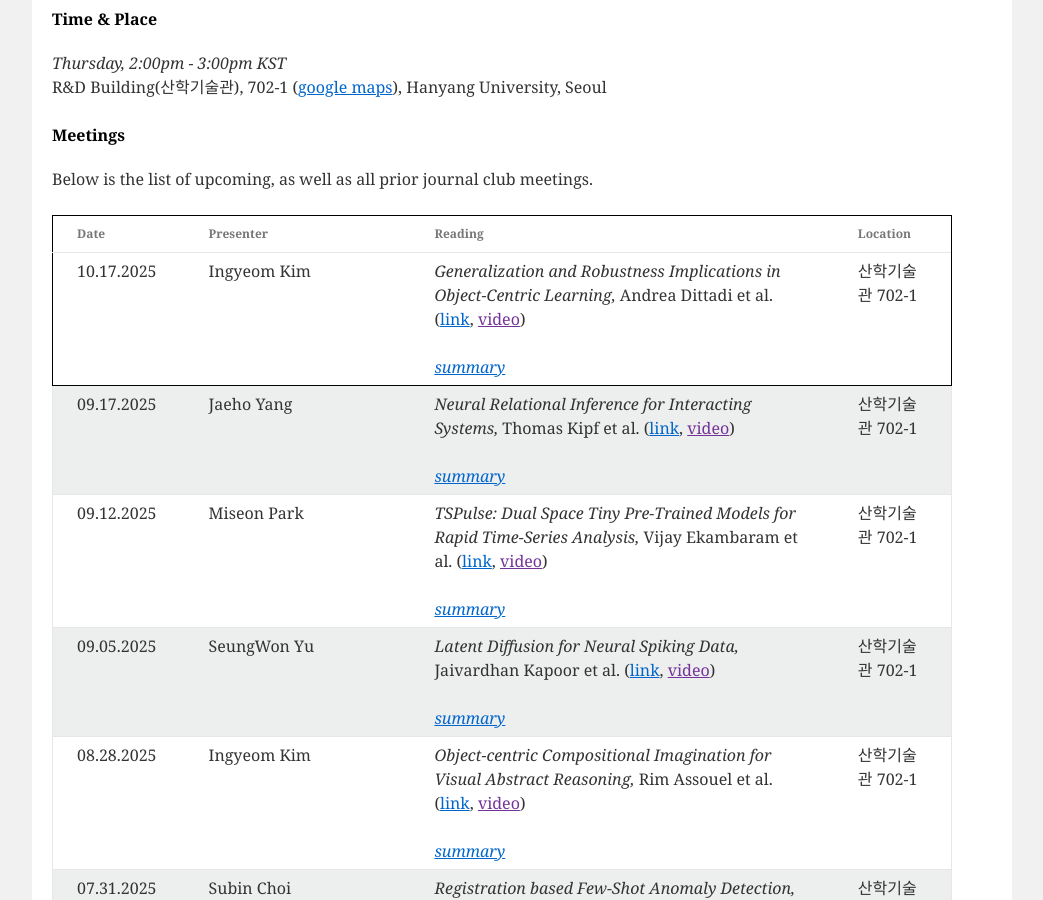
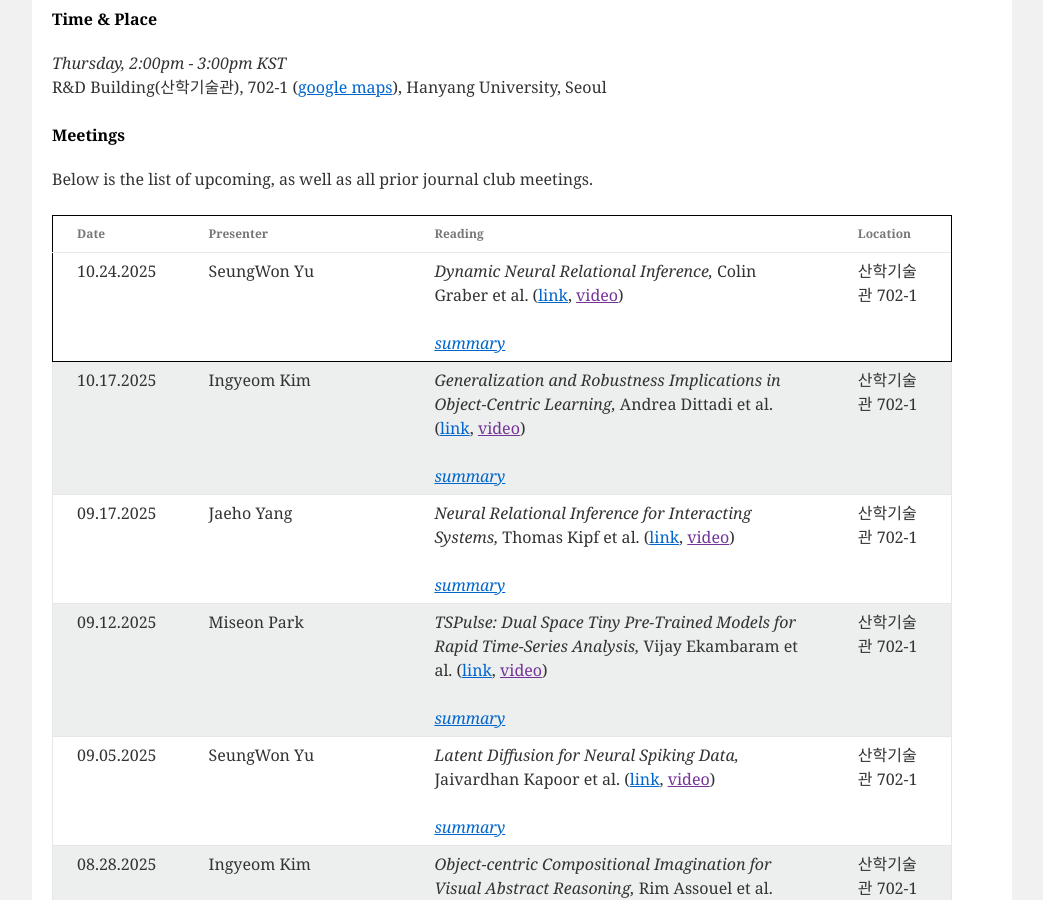
Before and after one commit to niai-lab/GraphML-JC, a Jekyll site: the page built from index.html, in a window 1280 px wide and 900 px high, scrolled down 515 px. Shown: the whole window, without its empty margins (118-1161 px from the left). Built offline with Jekyll 4.4.1, drawn with Linux system fonts in a browser that asks for light colours; part of the change alters nothing that is shown.

Commit message:
Update meeting_info.yml

```diff
--- a/_data/meeting_info.yml
+++ b/_data/meeting_info.yml
@@ -1,3 +1,14 @@
+- presenter: SeungWon Yu
+  date: 10.24.2025
+  paper: "Dynamic Neural Relational Inference"
+  authors: Colin Graber et al.
+  url: https://openaccess.thecvf.com/content_CVPR_2020/papers/Graber_Dynamic_Neural_Relational_Inference_CVPR_2020_paper.pdf
+  location: "산학기술관 702-1"
+  summary: >
+    Summary : 기존 static system 의 connectivity 를 추론하는 NRI의 개선을 위하여 매 시간마다 connectivity 추론이 가능한 Dynamic NRI를 제안함. LSTM 구조를 사용하여 입력과 기존 embedding 을 활용하는 방식을 적용하였음.<br>
+    Strength : 학습과 추론을 분리하여 전체 데이터를 활용하는 Encoder, 이전 정보만을 활용하는 prior를 설정하여 학습 시에 prior와 Encoder의 분포를 일치시키는 방법을 사용하였음.<br>
+    Weakness : 실험 결과에 connectivity 관련 결과가 너무 적음. dynamic synthetic system을 설계하여 해당 connectivity 추론 결과를 확인할 수 있었으면 더욱 좋은 비교가 가능할 것으로 보임.
+
 - presenter: Ingyeom Kim
   date: 10.17.2025
   paper: "Generalization and Robustness Implications in Object-Centric Learning"
```
